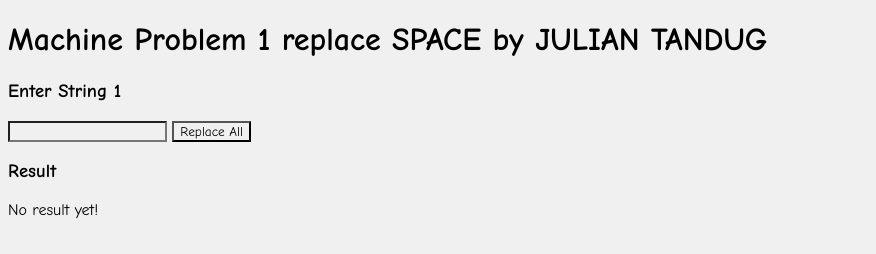
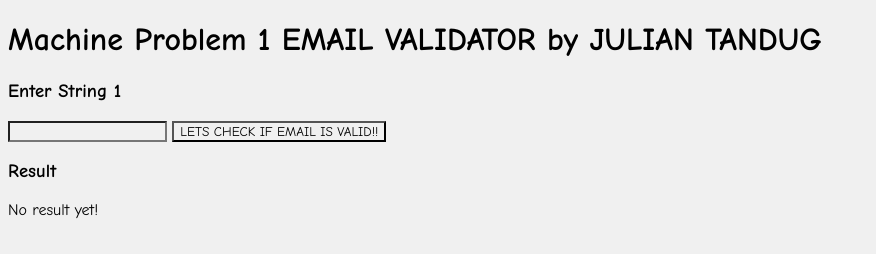
Before and after one commit to JulianTandug/Task3.2, a plain HTML site: page index.html in a window 1280 px wide. Shown: the whole page, without its empty margins (0-876 px from the left). Drawn offline with Linux system fonts and the light colour scheme.

Commit message:
Update index.html

```diff
--- a/index.html
+++ b/index.html
@@ -8,12 +8,12 @@
 </head>
 <body>
 
-    <h1>Machine Problem 1 replace SPACE by JULIAN TANDUG</h1>
+    <h1>Machine Problem 1 EMAIL VALIDATOR by JULIAN TANDUG</h1>
 
     <h3>Enter String 1</h3>
     <input type="text" id="txtInput">
 
-    <input type="button" value="Replace All" onclick="replaceAll()">
+    <input type="button" value="LETS CHECK IF EMAIL IS VALID!!" onclick="replaceAll()">
 
     <h3>Result</h3>
     <p id="txtResult">No result yet!</p>
```
